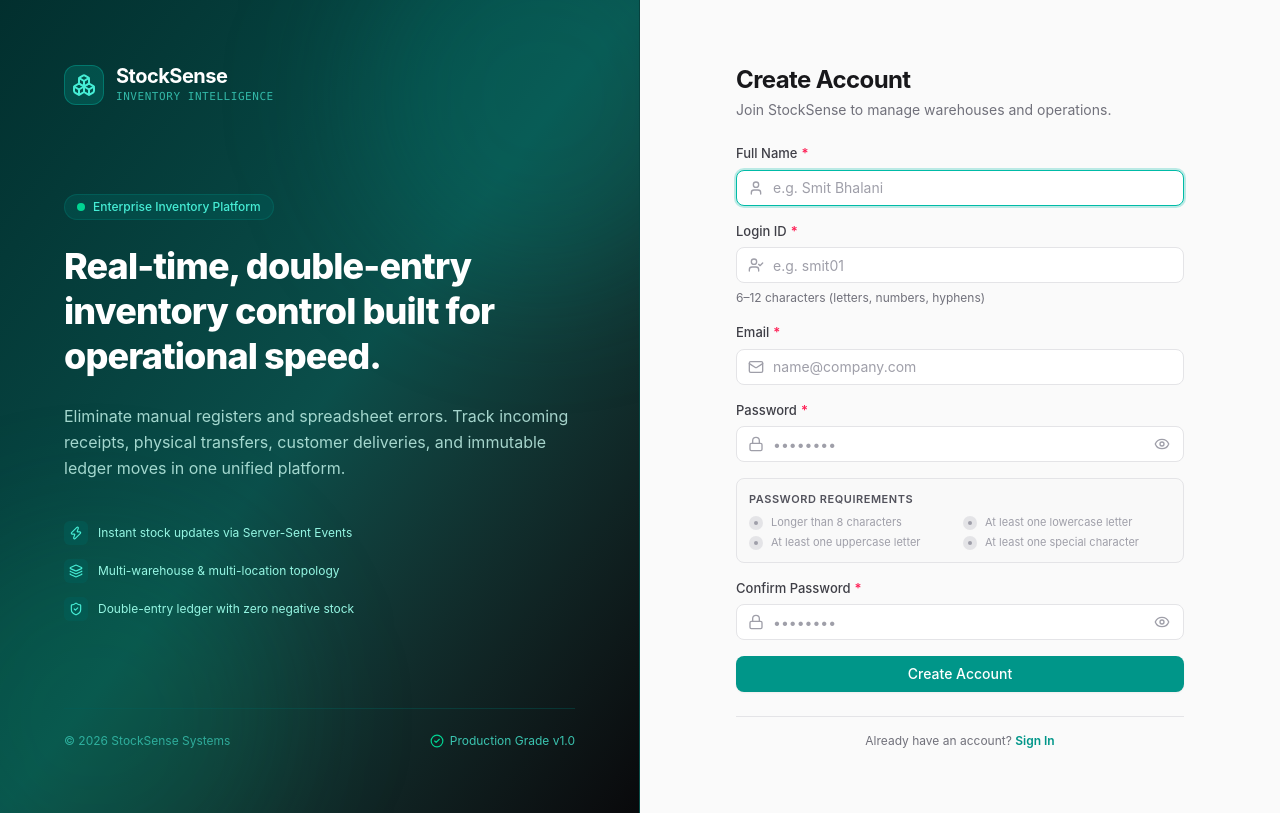
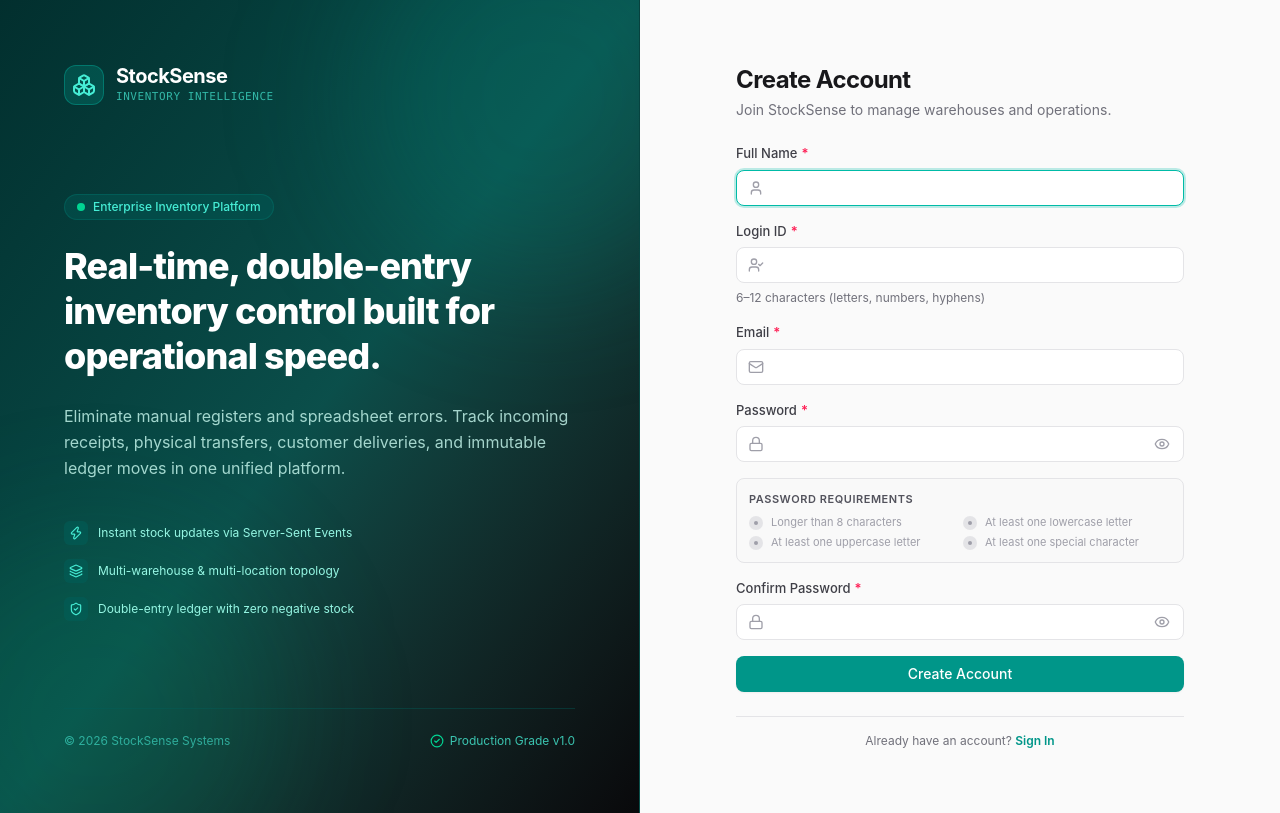
Before and after one commit to SBTechLab/Odoo_stockSense, a React (Vite) app in the folder client/: page /signup in a window 1280 px wide. Built offline with nearby package versions, Linux system fonts and the light colour scheme; no server answers.

Commit message:
remove placeholder

```diff
--- a/client/src/pages/auth/SignupPage.jsx
+++ b/client/src/pages/auth/SignupPage.jsx
@@ -103,7 +103,6 @@ export function SignupPage() {
         <FormField label="Full Name" error={errors.name?.message} required>
           <Input
             {...register('name')}
-            placeholder="e.g. Smit Bhalani"
             icon={<User className="w-4 h-4" />}
             autoFocus
           />
@@ -117,7 +116,6 @@ export function SignupPage() {
         >
           <Input
             {...register('loginId')}
-            placeholder="e.g. smit01"
             icon={<UserCheck className="w-4 h-4" />}
           />
         </FormField>
@@ -126,7 +124,6 @@ export function SignupPage() {
           <Input
             {...register('email')}
             type="email"
-            placeholder="name@company.com"
             icon={<Mail className="w-4 h-4" />}
           />
         </FormField>
@@ -139,7 +136,6 @@ export function SignupPage() {
           <Input
             {...register('password')}
             type={showPassword ? 'text' : 'password'}
-            placeholder="••••••••"
             icon={<Lock className="w-4 h-4" />}
             iconRight={
               <button
@@ -189,7 +185,6 @@ export function SignupPage() {
           <Input
             {...register('confirmPassword')}
             type={showConfirmPassword ? 'text' : 'password'}
-            placeholder="••••••••"
             icon={<Lock className="w-4 h-4" />}
             iconRight={
               <button
```
